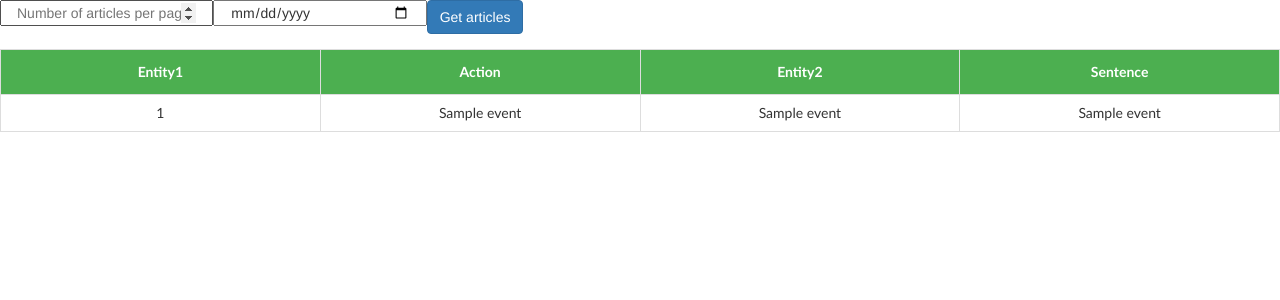
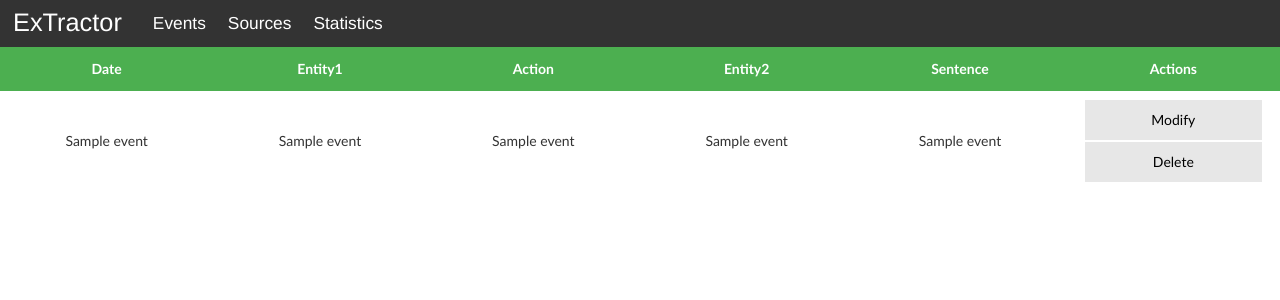
Before and after one commit to tehnar/Event-extraction, a Flask app: template web_ui/templates/events.html in a window 1280 px wide. Shown: the top 300 px of the page. Run offline with Flask 2, Linux system fonts and the light colour scheme; the template is opened without the code that fills it: values that come from a table or form of the project are taken from there, most other values are stand-ins (such as "Sample title", 1, 10 or a date in 2020); parts of the project's set-up code (start-up, migrations or seed data) failed here and were passed over; some libraries are stand-ins or nearby versions.

Commit message:
Events page modified.

```diff
--- a/web_ui/static/style.css
+++ b/web_ui/static/style.css
@@ -5,16 +5,19 @@
 }
 
 .events td, .events th {
-    border: 1px solid #ddd;
-    text-align: left;
+    border: 0 solid #DDD;
     padding: 8px;
     min-width: 150px;
     text-align: center;
 }
 
-.events tr:nth-child(even){background-color: #f2f2f2}
+.events tr:nth-child(even) {
+    background-color: #FAFAFA;
+}
 
-.events tr:hover {background-color: #ddd;}
+.events tr:hover {
+    background-color: #E9FFE9;
+}
 
 .events th {
     padding-top: 12px;
@@ -22,3 +25,111 @@
     background-color: #4CAF50;
     color: white;
 }
+
+.events td.buttons {
+    vertical-align: top;
+}
+
+
+
+
+.events tr.selected_tr {
+    min-width: 200px;
+    text-align: center;
+    padding: 0;
+    margin: 0;
+}
+
+.events tr.selected_tr td {
+    padding: 2px;
+    padding-top: 6px;
+    margin: 0;
+}
+
+table.events textarea {
+    min-height: 100px;
+    width: 100%;
+    height: 100%;
+    border: 0;
+    resize: none;
+}
+
+
+
+
+ul.top_bar {
+    list-style-type: none;;
+    margin: 0;
+    padding: 0;
+    overflow: hidden;
+    background-color: #333;
+}
+
+ul.top_bar li{
+    float: left;
+}
+
+ul.top_bar span {
+    display: inline-block;
+    color: white;
+    text-align: center;
+    padding: 4px 20px 0px 13px;
+    font-size: 19pt;
+}
+
+ul.top_bar li a {
+    display: inline-block;
+    color: white;
+    text-align: center;
+    vertical-align: center;
+    padding: 11px 11px;
+    text-decoration: none;
+    font-size: 13pt;
+}
+
+ul.top_bar li a:hover {
+    background-color: #4CAF50;
+}
+
+
+
+form.buttons input {
+    width: 90%;
+    height: 40px;
+    margin-bottom: 1px;
+    margin-top: 1px;
+
+    font-size: 14px;
+    color: black;
+    text-align: center;
+    background: #E7E7E7;
+    border: 0;
+}
+
+form.buttons input:hover {
+    color: white;
+    background: #4CAF50;
+}
+
+form.buttons input.delete:hover {
+    color: white;
+    background: red;
+}
+
+form.buttons input.save {
+    color: white;
+    background-color: rgba(76, 175, 80, 0.8);
+}
+
+form.buttons input.save:hover {
+    background-color: rgba(76, 175, 80, 1);
+}
+
+form.buttons input.cancel {
+    color: white;
+    background: rgba(240, 0, 0, 0.8);
+}
+
+form.buttons input.cancel:hover {
+    background: rgba(240, 0, 0, 1);
+}
--- a/web_ui/templates/base.html
+++ b/web_ui/templates/base.html
@@ -8,6 +8,11 @@
     Test table
 {% endblock %}
 {% block navbar %}
-    {{nav.main_navbar.render()}}
+    <ul class="top_bar">
+        <li><span>ExTractor</span></li>
+        <li><a href="/events">Events</a></li>
+        <li><a href="/sources">Sources</a></li>
+        <li><a href="/statistics">Statistics</a></li>
+    </ul>
 {% endblock %}
 </html>
--- a/web_ui/templates/events.html
+++ b/web_ui/templates/events.html
@@ -1,30 +1,47 @@
 {% extends "base.html" %}
 {% block content %}
 </html>
-    <form action="" method="post" name="get_articles">
-        {{form.hidden_tag()}}
-        <div class="form-group">
-        {{form.article_count(class="col-lg-2", placeholder="Number of articles per page" )}}
-        {{form.start_date(class="col-lg-2", placeholder="Date of last article: dd.mm.yy")}}
-        <button type="submit" class="btn btn-primary">Get articles</button>
-        </div>
-    </form>
     <table class="events">
         <thead>
             <tr>
+                <th> Date </th>
                 <th> Entity1 </th>
                 <th> Action </th>
                 <th> Entity2 </th>
                 <th> Sentence </th>
+                <th> Actions </th>
             </tr>
         </thead>
-        {% for event in events%}
-        <tr>
-            <td> {{event[0]}} </td>
-            <td> {{event[2]}} </td>
-            <td> {{event[1]}} </td>
-            <td> {{event[3]}} </td>
-        </tr>
+        {% for event in events %}
+            {% if event[0] == form.selected_event_id %}
+                <tr class="selected_tr">
+                    <td> <textarea> {{event[1]}} </textarea> </td>
+                    <td> <textarea> {{event[2]}} </textarea> </td>
+                    <td> <textarea> {{event[4]}} </textarea> </td>
+                    <td> <textarea> {{event[3]}} </textarea> </td>
+                    <td> <textarea> {{event[5]}} </textarea> </td>
+                    <td class="buttons">
+                        <form class="buttons" action="" method="post">
+                            <input class="save" type="submit" name={{event[0]}} value="Save">
+                            <input class="cancel" type="submit" name={{event[0]}} value="Cancel">
+                        </form>
+                    </td>
+                </tr>
+            {% else %}
+                <tr>
+                    <td> {{event[1]}} </td>
+                    <td> {{event[2]}} </td>
+                    <td> {{event[4]}} </td>
+                    <td> {{event[3]}} </td>
+                    <td> {{event[5]}} </td>
+                    <td class="buttons">
+                        <form class="buttons" action="" method="post">
+                            <input class="modify" type="submit" name={{event[0]}} value="Modify">
+                            <input class="delete" type="submit" name={{event[0]}} value="Delete">
+                        </form>
+                    </td>
+                </tr>
+            {% endif %}
         {% endfor %}
     </table>
 {% endblock %}
--- a/web_ui/templates/articles.html
+++ b/web_ui/templates/sources.html
@@ -1,7 +1,7 @@
 {% extends "base.html" %}
 {% block content %}
 </html>
-    <table class="events">
+    <table class="sources">
         <thead>
             <tr>
                 <th> Site </th>
--- /dev/null
+++ b/web_ui/templates/statistics.html
@@ -0,0 +1,4 @@
+{% extends "base.html" %}
+{% block content %}
+</html>
+{% endblock %}
--- a/web_ui/views.py
+++ b/web_ui/views.py
@@ -7,46 +7,33 @@ from flask_nav import Nav
 from flask_nav.elements import Navbar, View
 import datetime
 
-nav = Nav()
+DEFAULT_ARTICLES_COUNT = 30
 
-
-@nav.navigation()
-def main_navbar():
-    return Navbar(
-        'ExTractors',
-        View('Events', 'events'),
-        View('Articles', 'articles'),
-    )
-
-nav.init_app(app)
-
-
-class GetArticlesForm(Form):
-    article_count = IntegerField('Max articles per page', validators=[DataRequired()])
-    start_date = DateField('Latest date of article', validators=[DataRequired()], format='%d.%m.%y')
-
+class EventsForm(Form):
+    selected_event_id = -1
 
 class FetchArticleForm(Form):
     fetch_articles = SubmitField('Fetch new articles')
-
 
 @app.route('/')
 def redirect_to_events():
     return redirect(url_for('events'))
 
+@app.route('/events', methods = ['GET', 'POST'])
+def events(count = DEFAULT_ARTICLES_COUNT, date = datetime.datetime.now()):
+    form = EventsForm()
+    print(form.selected_event_id)
+    if request.method == 'POST':
+        for event_id, action in request.form.items():
+            if action == "Delete":
+                app.db_handler.del_event_by_id(event_id)
+            elif action == "Modify":
+                form.selected_event_id = int(event_id)
 
-@app.route('/events', methods=['GET', 'POST'])
-def events(count=10, date=datetime.datetime.now(), can_submit=True):
-    form = GetArticlesForm()
-    print(form.validate_on_submit(), form.errors)
-    if form.validate_on_submit() and can_submit:
-        print(123)
-        return events(form.article_count.data, form.start_date.data, False)
     db_events = app.db_handler.get_events_starting_from(count, date)
-    return render_template("events.html", form=form, events=db_events)
+    return render_template("events.html", form = form, events = db_events)
 
-
-@app.route('/articles', methods=['GET', 'POST'])
+@app.route('/sources', methods = ['GET', 'POST'])
 def articles():
     print(request.method)
     articles = app.db_handler.get_sites()
@@ -54,4 +41,8 @@ def articles():
     for form, article in zip(articles_forms, articles):
         pass  # Todo: actually fetch articles from given source
 
-    return render_template("articles.html", articles=zip(articles, articles_forms))
+    return render_template("sources.html", articles=zip(articles, articles_forms))
+
+@app.route('/statistics', methods=['GET', 'POST'])
+def statistics():
+    return render_template("statistics.html", form=Form())
```
Also changed, not shown: db/db_handler.py (+9 -3 lines), 3 other files.
